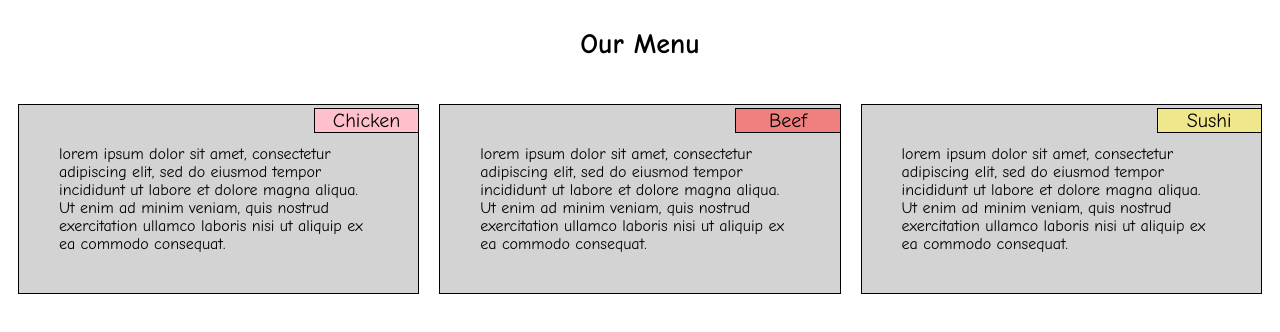
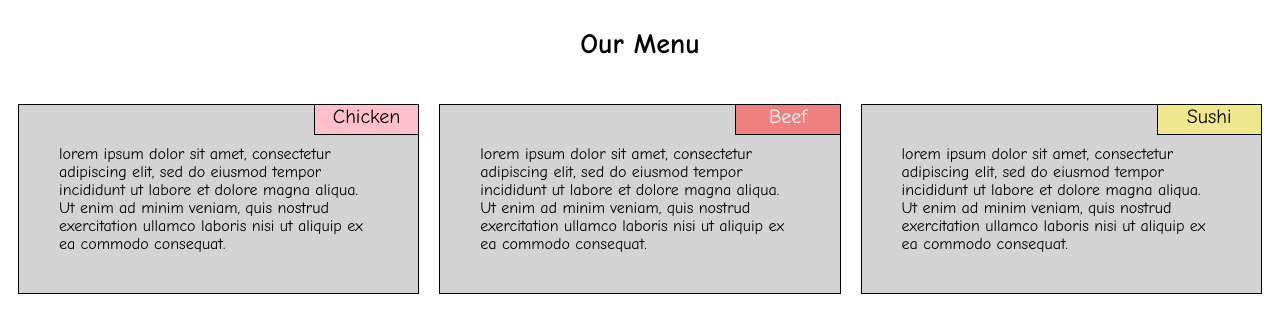
Before and after one commit to salvatiacr89/mod2_solution.github.io, a plain HTML site: page index.html in a window 1280 px wide. Drawn offline with Linux system fonts and the light colour scheme.

Commit message:
Final solution

```diff
--- a/css/style.css
+++ b/css/style.css
@@ -2,6 +2,10 @@
 /********* Base styles *********/
 * {
   box-sizing: border-box;
+}
+
+html {
+  font-size: 16px;
 }
 
 p {
@@ -12,12 +16,12 @@
 .abspos {
   position: absolute;
   width:25%;
-  height:25px;
+  height:14%;
   right: 0px;
-  top: 0px;
+  top: -4px;
   border: 1px solid black;
   text-align: center;
-  font-size: 1.25em;
+  font-size: 1.25rem;
   border: 1px solid black;
 }
 
@@ -30,7 +34,7 @@
 
 #title {
   text-align: center;
-  font-size: 1.75em;
+  font-size: 1.75rem;
   font-weight: bold;
 }
 
@@ -41,6 +45,7 @@
 
 #section1 {
   background-color: #F08080;
+  color:white;
 }
 
 #section2 {
```
